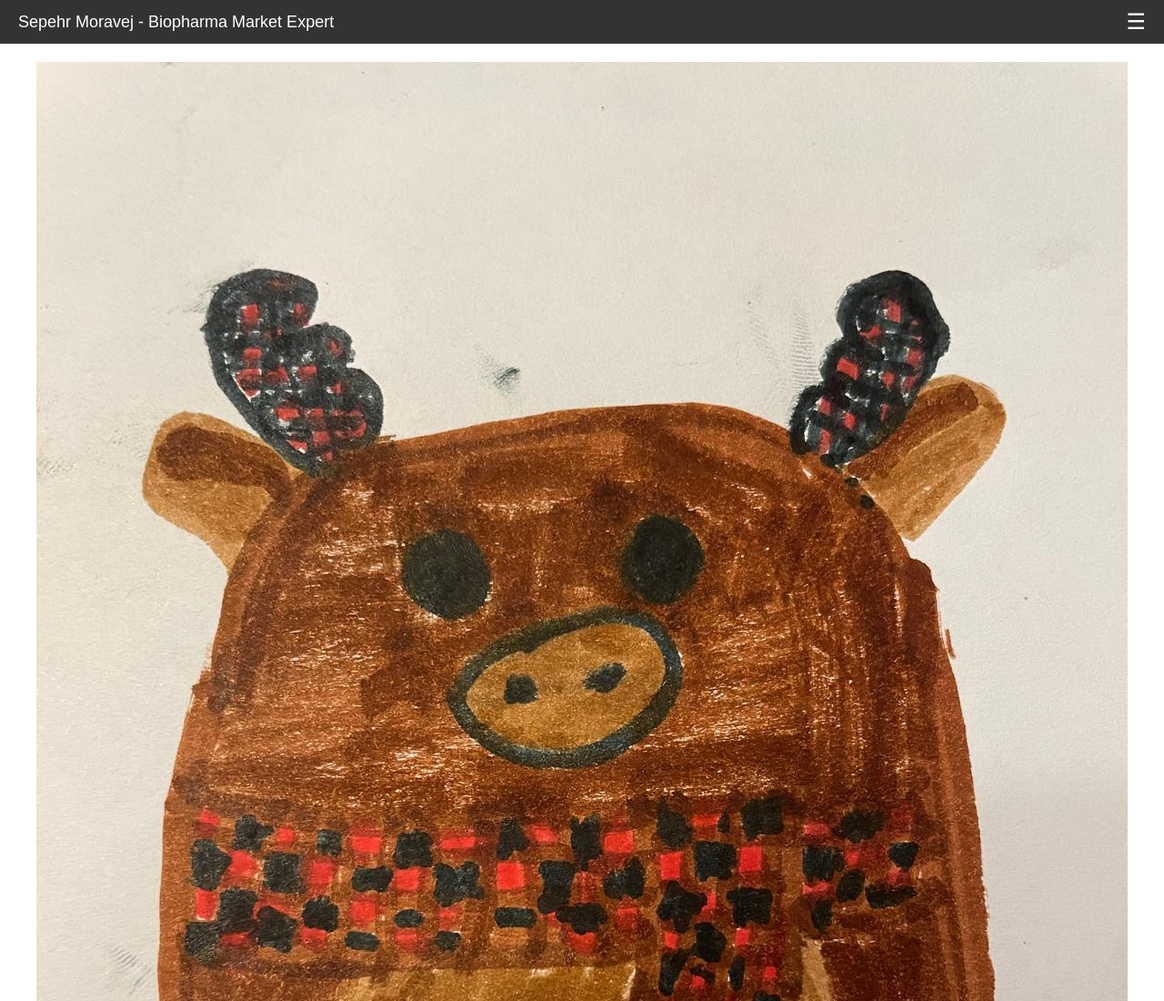
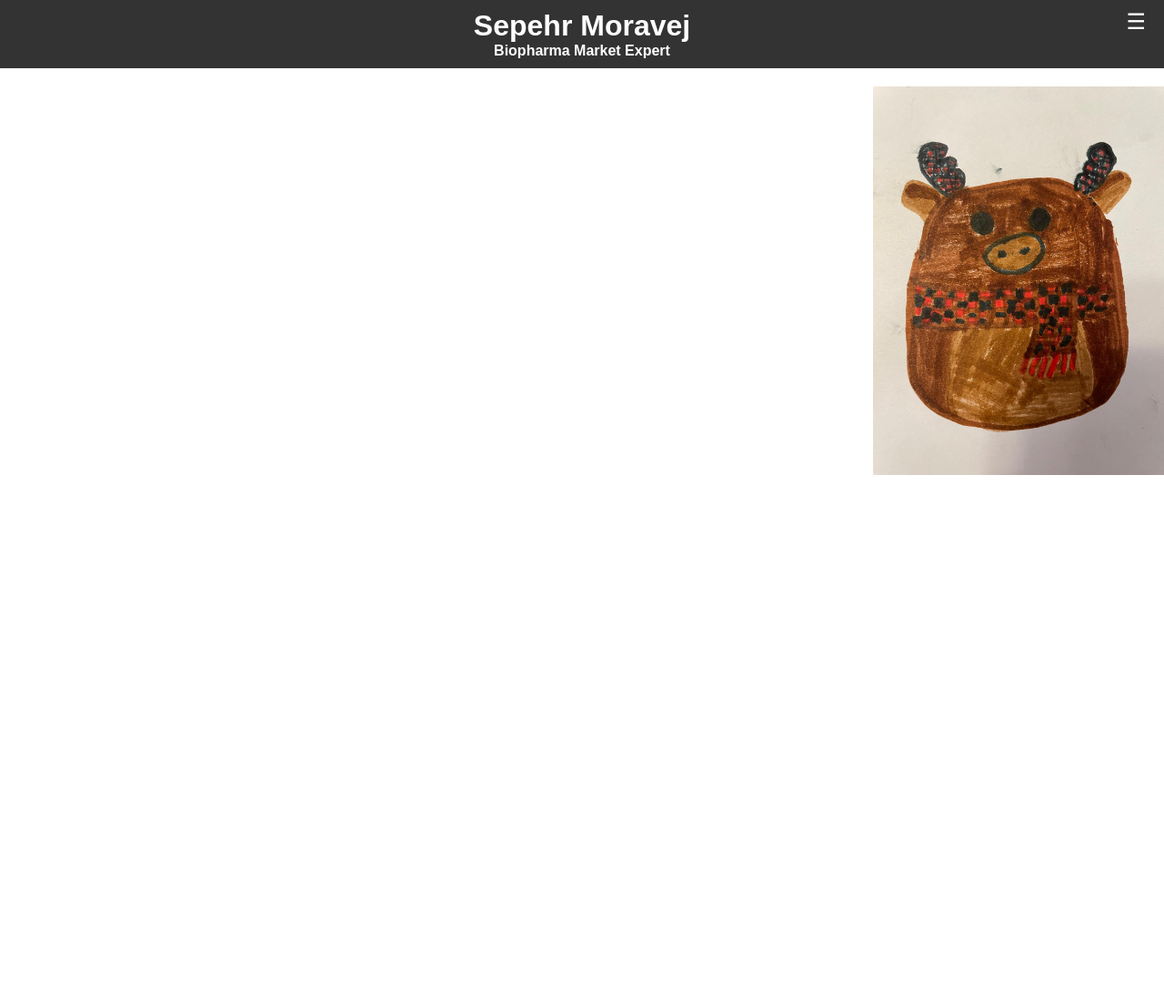
Before and after one commit to smoravej/personal-site, a plain HTML site: page docs/index.html in a window 1280 px wide. Shown: the top 1100 px of the page at 91% size. After the commit the page ends 800 px from the top, so only its background shows below. Drawn offline with Linux system fonts and the light colour scheme.

Commit message:
Update index.html

```diff
--- a/docs/index.html
+++ b/docs/index.html
@@ -11,24 +11,30 @@
     }
     /* Header styling */
     header {
-      display: flex;
-      justify-content: space-between;
-      align-items: center;
+      position: relative;
       background-color: #333;
       color: #fff;
       padding: 10px 20px;
-      position: relative;
+      text-align: center; /* Center header content */
     }
-    .site-title {
-      font-size: 18px;
+    .header-title h1 {
+      margin: 0;
+      font-size: 2em; /* Larger font for "Sepehr Moravej" */
     }
-    /* Hamburger menu icon */
+    .header-title h2 {
+      margin: 0;
+      font-size: 1em; /* Smaller font for "Biopharma Market Expert" */
+    }
+    /* Menu icon styling - positioned in the top right */
     .menu-icon {
+      position: absolute;
+      top: 10px;
+      right: 20px;
       cursor: pointer;
       font-size: 24px;
       user-select: none;
     }
-    /* Menu styling */
+    /* Dropdown menu styling */
     .menu {
       display: none;
       position: absolute;
@@ -49,19 +55,28 @@
       color: #333;
       font-size: 16px;
     }
-    /* Centered image styling */
-    .center-image {
+    /* Responsive image styling */
+    .responsive-image {
       display: block;
-      margin: 20px auto;
-      max-width: 100%;
+      margin: 20px 0 0 auto; /* Right-align the image */
+      max-width: 50%; /* Up to half the screen width on mobile */
       height: auto;
+    }
+    /* On larger screens, restrict image width to a quarter of the screen */
+    @media (min-width: 600px) {
+      .responsive-image {
+        max-width: 25%;
+      }
     }
   </style>
 </head>
 <body>
 
 <header>
-  <div class="site-title">Sepehr Moravej - Biopharma Market Expert</div>
+  <div class="header-title">
+    <h1>Sepehr Moravej</h1>
+    <h2>Biopharma Market Expert</h2>
+  </div>
   <!-- Hamburger menu icon -->
   <div class="menu-icon" onclick="toggleMenu()">&#9776;</div>
   <!-- Dropdown menu -->
@@ -73,19 +88,15 @@
 </header>
 
 <main>
-  <!-- Replace 'your-image.jpg' with the actual image file path -->
-  <img src="your-image.jpg" alt="Descriptive Alt Text" class="center-image">
+  <!-- Replace 'your-image.jpg' with your image file path -->
+  <img src="your-image.jpg" alt="Descriptive Alt Text" class="responsive-image">
 </main>
 
 <script>
-  // Function to toggle the display of the dropdown menu
+  // Toggle dropdown menu visibility
   function toggleMenu() {
     var menu = document.getElementById('menu');
-    if (menu.style.display === 'block') {
-      menu.style.display = 'none';
-    } else {
-      menu.style.display = 'block';
-    }
+    menu.style.display = menu.style.display === 'block' ? 'none' : 'block';
   }
 </script>
 
```
